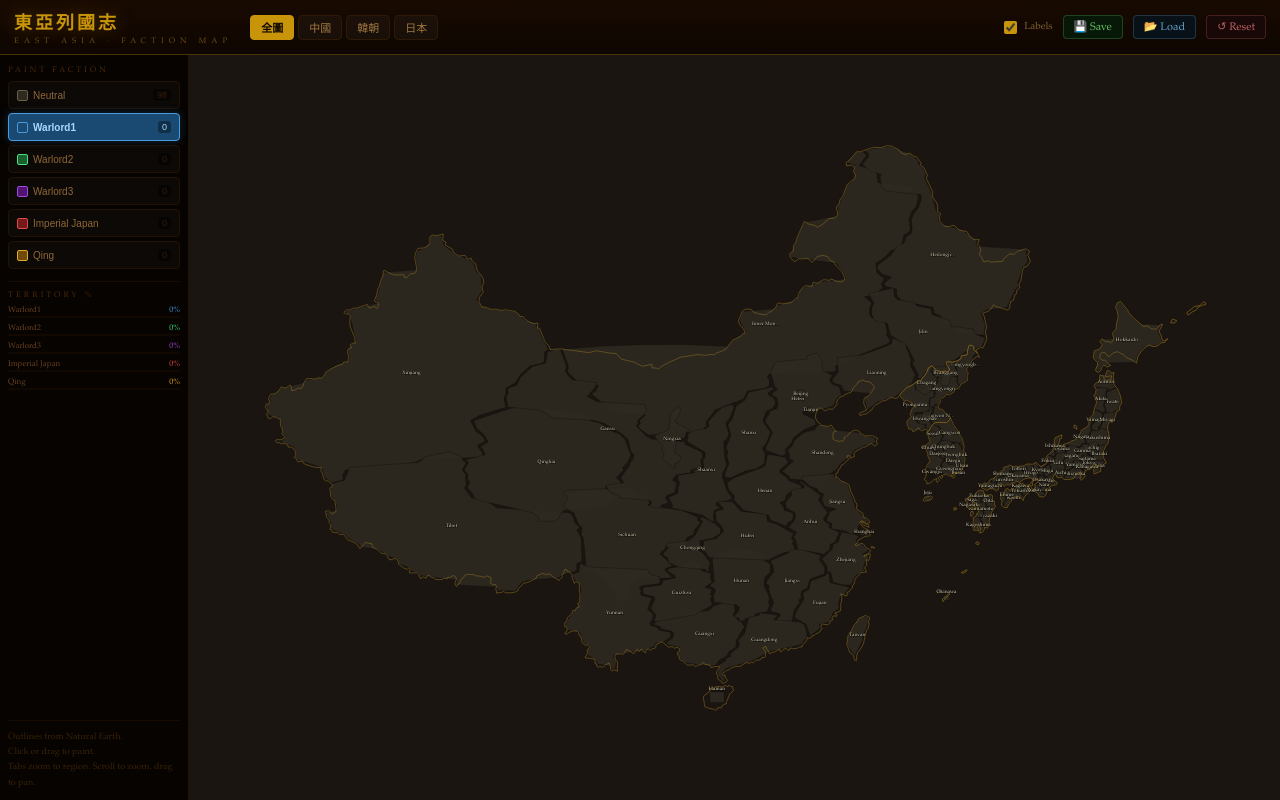
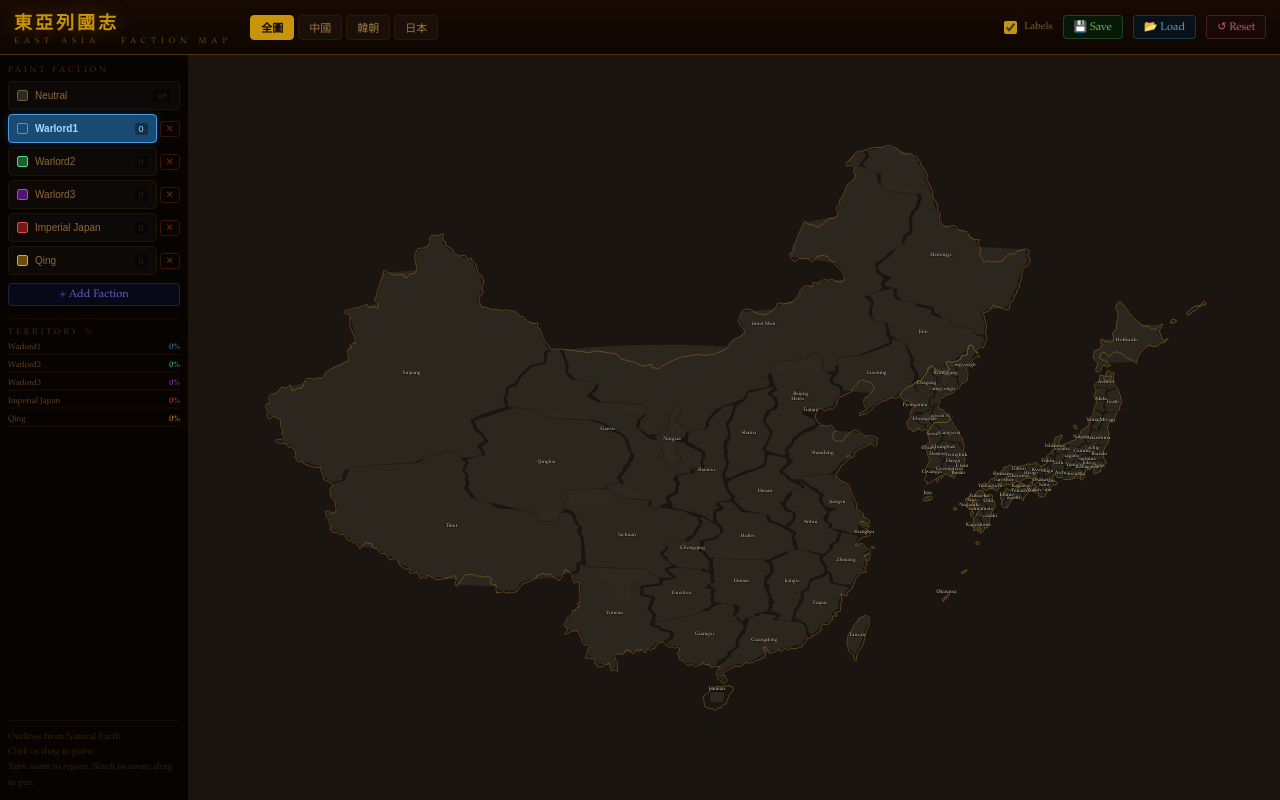
Before and after one commit to joshuapeach25-rgb/east-asia-map, a React (Vite) app: page / in a window 1280 px wide. Built offline with nearby package versions, Linux system fonts and the light colour scheme.

Commit message:
Ability to Add and Remove factions

```diff
--- a/src/App.jsx
+++ b/src/App.jsx
@@ -684,18 +684,18 @@ const BUNDLE = {
     }
 };
 
-const FACTIONS = [
+const STORAGE_KEY = "east-asia-v7";
+
+export default function App() {
+    const [pmap, setPmap] = useState({});
+    const [factions, setFactions] = useState([
         {id: "neutral", name: "Neutral", color: "#2e2a22", border: "#6a5e44", text: "#c8b890"},
         {id: "wei", name: "Warlord1", color: "#1a4a72", border: "#4a9ae0", text: "#a8d8ff"},
         {id: "wu", name: "Warlord2", color: "#1a6030", border: "#4ae080", text: "#a8ffc4"},
         {id: "jin", name: "Warlord3", color: "#501472", border: "#a04ae0", text: "#dda8ff"},
         {id: "shu", name: "Imperial Japan", color: "#721a1a", border: "#e04a4a", text: "#ffa8a8"},
         {id: "han", name: "Qing", color: "#6e4a04", border: "#e0a830", text: "#ffe8a0"},
-];
-const STORAGE_KEY = "east-asia-v7";
-
-export default function App() {
-    const [pmap, setPmap] = useState({});
+    ]);
     const [faction, setFaction] = useState("wei");
     const [tooltip, setTooltip] = useState(null);
     const [msg, setMsg] = useState("");
@@ -720,9 +720,12 @@ export default function App() {
         (async () => {
             try {
                 const s = await window.storage.get(STORAGE_KEY);
-                if (s) setPmap(JSON.parse(s.value).pmap || {});
-            } catch { /* empty */
+                if (s) {
+                    const data = JSON.parse(s.value);
+                    setPmap(data.pmap || {});
+                    if (data.factions) setFactions(data.factions);
                 }
+            } catch { /* empty */ }
         })();
     }, []);
 
@@ -737,9 +740,6 @@ export default function App() {
     );
     const allProvinces = BUNDLE.provinces.features;
 
-    // Build projection
-    // fitExtent squashes East Asia because lng span >> Mercator y span.
-    // Fix: compute scale from height, use that directly.
     const {w, h} = dims;
     let proj = null, path = null;
 
@@ -759,8 +759,6 @@ export default function App() {
         const ySpan = mY(latMax) - mY(latMin);
 
         if (view === "all") {
-            // Use full-extent fitted projection for "all" view
-            // scaleByW=609 fits everything from Xinjiang(73.5E) to Japan(148.8E)
             const allScaleByH = (h - 100) / ySpan;
             const allScaleByW = (w - 100) / (75.3 * Math.PI / 180);
             const allScale = Math.min(allScaleByH, allScaleByW) * 0.95;
@@ -769,7 +767,6 @@ export default function App() {
                 .scale(allScale)
                 .translate([w / 2, h / 2]);
         } else {
-            // For Japan specifically, fit to main islands to avoid Okinawa shrinking everything
             const isJapan = view === "japan";
             const fitLatMin = isJapan ? 31.0 : latMin;
             const fitLatMax = isJapan ? 45.5 : latMax;
@@ -792,17 +789,13 @@ export default function App() {
 
     const getId = f => f.properties.name;
     const getFactionId = f => pmap[getId(f)] || "neutral";
-    const getFill = f => FACTIONS.find(x => x.id === getFactionId(f))?.color || "#2e2a22";
-    const getBorder = f => FACTIONS.find(x => x.id === getFactionId(f))?.border || "#6a5e44";
+    const getFill = f => factions.find(x => x.id === getFactionId(f))?.color || "#2e2a22";
+    const getBorder = f => factions.find(x => x.id === getFactionId(f))?.border || "#6a5e44";
     const paint = f => setPmap(p => ({...p, [getId(f)]: faction}));
 
     const counts = {};
-    FACTIONS.forEach(f => {
-        counts[f.id] = 0;
-    });
-    allProvinces.forEach(f => {
-        counts[getFactionId(f)]++;
-    });
+    factions.forEach(f => { counts[f.id] = 0; });
+    allProvinces.forEach(f => { counts[getFactionId(f)]++; });
     ["Hainan", "Jeju", "Okinawa"].forEach(name => {
         const fid = pmap[name] || "neutral";
         if (counts[fid] !== undefined) counts[fid]++;
@@ -811,7 +804,7 @@ export default function App() {
 
     const save = async () => {
         try {
-            await window.storage.set(STORAGE_KEY, JSON.stringify({pmap}));
+            await window.storage.set(STORAGE_KEY, JSON.stringify({pmap, factions}));
             setMsg("Saved ✓");
             setTimeout(() => setMsg(""), 2000);
         } catch {
@@ -822,13 +815,43 @@ export default function App() {
         try {
             const s = await window.storage.get(STORAGE_KEY);
             if (s) {
-                setPmap(JSON.parse(s.value).pmap || {});
+                const data = JSON.parse(s.value);
+                setPmap(data.pmap || {});
+                if (data.factions) setFactions(data.factions);
                 setMsg("Loaded ✓");
             } else setMsg("No save");
             setTimeout(() => setMsg(""), 2000);
         } catch {
             setMsg("Error");
         }
+    };
+
+    const renameFaction = (id, newName) => {
+        setFactions(prev => prev.map(x => x.id === id ? {...x, name: newName} : x));
+    };
+
+    const addFaction = () => {
+        const id = "faction_" + Date.now();
+        const hue = Math.floor(Math.random() * 360);
+        setFactions(prev => [...prev, {
+            id,
+            name: "New Faction",
+            color: `hsl(${hue}, 60%, 18%)`,
+            border: `hsl(${hue}, 70%, 52%)`,
+            text: `hsl(${hue}, 80%, 78%)`
+        }]);
+        setFaction(id);
+    };
+
+    const removeFaction = (id) => {
+        if (id === "neutral") return;
+        setFactions(prev => prev.filter(x => x.id !== id));
+        setPmap(prev => {
+            const next = {...prev};
+            Object.keys(next).forEach(k => { if (next[k] === id) delete next[k]; });
+            return next;
+        });
+        if (faction === id) setFaction("neutral");
     };
 
     const TAB = k => ({
@@ -866,8 +889,7 @@ export default function App() {
                     <div style={{
                         fontSize: 18, fontWeight: "bold", color: "#c8940a",
                         letterSpacing: 3, textShadow: "0 0 20px #c8940a55"
-                    }}>東亞列國志
-                    </div>
+                    }}>東亞列國志</div>
                     <div style={{fontSize: 8, color: "#6a4a14", letterSpacing: 5}}>EAST ASIA · FACTION MAP</div>
                 </div>
                 <div style={{display: "flex", gap: 4, marginLeft: 8}}>
@@ -877,12 +899,8 @@ export default function App() {
                 </div>
                 <div style={{flex: 1}}/>
                 <label style={{
-                    fontSize: 10,
-                    color: "#806030",
-                    cursor: "pointer",
-                    display: "flex",
-                    alignItems: "center",
-                    gap: 4
+                    fontSize: 10, color: "#806030", cursor: "pointer",
+                    display: "flex", alignItems: "center", gap: 4
                 }}>
                     <input type="checkbox" checked={labels} onChange={e => setLabels(e.target.checked)}
                            style={{accentColor: "#c8940a"}}/>
@@ -902,8 +920,11 @@ export default function App() {
                     overflowY: "auto", flexShrink: 0
                 }}>
                     <div style={{fontSize: 8, color: "#4a2a08", letterSpacing: 3, marginBottom: 2}}>PAINT FACTION</div>
-                    {FACTIONS.map(f => (
-                        <button key={f.id} onClick={() => setFaction(f.id)} style={{
+
+                    {factions.map(f => (
+                        <div key={f.id} style={{display: "flex", alignItems: "center", gap: 3}}>
+                            <button onClick={() => setFaction(f.id)} style={{
+                                flex: 1,
                                 background: faction === f.id ? f.color : "rgba(255,255,255,0.025)",
                                 border: `1.5px solid ${faction === f.id ? f.border : "#221204"}`,
                                 borderRadius: 4, padding: "7px 8px", cursor: "pointer",
@@ -916,26 +937,48 @@ export default function App() {
                                         width: 9, height: 9, borderRadius: 2,
                                         background: f.color, border: `1px solid ${f.border}`, flexShrink: 0
                                     }}/>
-                                <span style={{
-                                    fontSize: 10,
+                                    <input
+                                        value={f.name}
+                                        onChange={e => renameFaction(f.id, e.target.value)}
+                                        onClick={e => e.stopPropagation()}
+                                        style={{
+                                            background: "transparent", border: "none", outline: "none",
                                             color: faction === f.id ? f.text : "#906838",
-                                    fontWeight: faction === f.id ? "bold" : "normal"
-                                }}>{f.name}</span>
+                                            fontFamily: "inherit", fontSize: 10,
+                                            fontWeight: faction === f.id ? "bold" : "normal",
+                                            width: 72, cursor: "text",
+                                        }}
+                                    />
                                 </div>
                                 <span style={{
-                                fontSize: 9,
-                                color: faction === f.id ? f.text : "#3a1a04",
+                                    fontSize: 9, color: faction === f.id ? f.text : "#3a1a04",
                                     background: "rgba(0,0,0,0.35)", borderRadius: 3, padding: "1px 4px"
                                 }}>
                                     {counts[f.id] || 0}
                                 </span>
                             </button>
+                            {f.id !== "neutral" && (
+                                <button
+                                    onClick={() => removeFaction(f.id)}
+                                    title="Remove faction"
+                                    style={{
+                                        background: "none", border: "1px solid #3a1204",
+                                        color: "#6a2a10", borderRadius: 3, cursor: "pointer",
+                                        fontSize: 10, padding: "2px 5px", lineHeight: 1,
+                                        flexShrink: 0,
+                                    }}>✕</button>
+                            )}
+                        </div>
                     ))}
 
+                    <button onClick={addFaction} style={{
+                        ...BTN("#080818", "#6060c0"),
+                        marginTop: 4, width: "100%", textAlign: "center"
+                    }}>+ Add Faction</button>
+
                     <div style={{marginTop: 8, paddingTop: 8, borderTop: "1px solid #180c02"}}>
-                        <div style={{fontSize: 8, color: "#4a2a08", letterSpacing: 3, marginBottom: 5}}>TERRITORY %
-                        </div>
-                        {FACTIONS.filter(f => f.id !== "neutral").map(f => {
+                        <div style={{fontSize: 8, color: "#4a2a08", letterSpacing: 3, marginBottom: 5}}>TERRITORY %</div>
+                        {factions.filter(f => f.id !== "neutral").map(f => {
                             const pct = Math.round((counts[f.id] || 0) / total * 100);
                             return (
                                 <div key={f.id} style={{marginBottom: 5}}>
@@ -946,8 +989,7 @@ export default function App() {
                                         <span>{f.name}</span>
                                         <span style={{color: f.border}}>{pct}%</span>
                                     </div>
-                                    <div
-                                        style={{height: 2, background: "#120802", borderRadius: 1, overflow: "hidden"}}>
+                                    <div style={{height: 2, background: "#120802", borderRadius: 1, overflow: "hidden"}}>
                                         <div style={{
                                             height: "100%", width: `${pct}%`,
                                             background: f.color, borderRadius: 1, transition: "width 0.3s"
@@ -988,7 +1030,6 @@ export default function App() {
                          const my = e.clientY - rect.top;
                          setZoom(z => {
                              const k2 = Math.min(12, Math.max(0.5, z.k * factor));
-                             // zoom toward mouse pointer
                              const x2 = mx - (mx - z.x) * (k2 / z.k);
                              const y2 = my - (my - z.y) * (k2 / z.k);
                              return {k: k2, x: x2, y: y2};
@@ -1020,22 +1061,23 @@ export default function App() {
                             </defs>
 
                             <g clipPath="url(#mapclip)">
-                                <g transform={'translate(${zoom.x},${zoom.y}) scale(${zoom.k})'}
+                                <g transform={`translate(${zoom.x},${zoom.y}) scale(${zoom.k})`}
                                    onMouseDown={e => {
                                        if (e.button !== 0) return;
-                                       setIsDragging(true); // Changed
+                                       setIsDragging(true);
                                        dragStart.current = {x: e.clientX - zoom.x, y: e.clientY - zoom.y};
                                        e.stopPropagation();
                                    }}
                                    onMouseMove={e => {
-                                       if (!isDragging || !dragStart.current) return; // Changed
+                                       if (!isDragging || !dragStart.current) return;
                                        setZoom(z => ({...z,
                                            x: e.clientX - dragStart.current.x,
                                            y: e.clientY - dragStart.current.y
                                        }));
                                    }}
-                                   onMouseUp={() => { setIsDragging(false); }} // Changed
-                                   style={{cursor: isDragging ? "grabbing" : zoom.k > 1 ? "grab" : "crosshair"}}> {/* Changed */}
+                                   onMouseUp={() => { setIsDragging(false); }}
+                                   style={{cursor: isDragging ? "grabbing" : zoom.k > 1 ? "grab" : "crosshair"}}>
+
                                     {view === "all" && [
                                         {x: 0.26, y: 0.84, t: "South China Sea", s: 10},
                                         {x: 0.60, y: 0.73, t: "East China Sea", s: 8},
@@ -1059,7 +1101,7 @@ export default function App() {
                                     {ISLAND_DEFS.filter(isl => !countryFilter || isl.country === countryFilter).map(isl => {
                                         const [sx, sy] = proj([isl.lng, isl.lat]);
                                         const fid = pmap[isl.name] || "neutral";
-                                        const fc = FACTIONS.find(x => x.id === fid);
+                                        const fc = factions.find(x => x.id === fid);
                                         return (
                                             <g key={isl.name}
                                                onMouseDown={() => setPmap(p => ({...p, [isl.name]: faction}))}
@@ -1067,7 +1109,7 @@ export default function App() {
                                                    if (painting) setPmap(p => ({...p, [isl.name]: faction}));
                                                    setTooltip({
                                                        x: e.clientX, y: e.clientY, name: isl.name,
-                                                       faction: FACTIONS.find(x => x.id === (pmap[isl.name] || "neutral"))?.name || "Neutral"
+                                                       faction: factions.find(x => x.id === (pmap[isl.name] || "neutral"))?.name || "Neutral"
                                                    });
                                                }}
                                                onMouseLeave={() => setTooltip(null)}>
@@ -1085,9 +1127,8 @@ export default function App() {
                                                 {labels && (
                                                     <text x={sx} y={sy - isl.h / 2 - 2} textAnchor="middle" fontSize="5"
                                                           fill="rgba(255,245,210,0.9)" stroke="rgba(0,0,0,0.8)"
-                                                          strokeWidth="0.5"
-                                                          paintOrder="stroke" fontFamily="Palatino Linotype,serif"
-                                                          pointerEvents="none">
+                                                          strokeWidth="0.5" paintOrder="stroke"
+                                                          fontFamily="Palatino Linotype,serif" pointerEvents="none">
                                                         {isl.name}
                                                     </text>
                                                 )}
@@ -1102,9 +1143,7 @@ export default function App() {
                                         const border = getBorder(feat);
                                         const name = getId(feat);
                                         let cx = 0, cy = 0;
-                                        try {
-                                            [cx, cy] = path.centroid(feat);
-                                        } catch { /* empty */ }
+                                        try { [cx, cy] = path.centroid(feat); } catch { /* empty */ }
                                         const sw = view === "all" ? 0.3 : 0.6;
                                         const fs = view === "all" ? 5 : 9;
                                         return (
@@ -1114,14 +1153,13 @@ export default function App() {
                                                    if (painting) paint(feat);
                                                    setTooltip({
                                                        x: e.clientX, y: e.clientY, name,
-                                                       faction: FACTIONS.find(x => x.id === getFactionId(feat))?.name || "Neutral"
+                                                       faction: factions.find(x => x.id === getFactionId(feat))?.name || "Neutral"
                                                    });
                                                }}
                                                onMouseLeave={() => setTooltip(null)}>
                                                 <path d={d}
                                                       fill={fill} stroke="#0a0600" strokeWidth={sw} opacity={0.88}
-                                                      fillRule="evenodd"
-                                                      style={{transition: "fill 0.12s"}}
+                                                      fillRule="evenodd" style={{transition: "fill 0.12s"}}
                                                       onMouseEnter={e => {
                                                           e.currentTarget.style.opacity = "1";
                                                           e.currentTarget.style.stroke = border;
@@ -1159,7 +1197,6 @@ export default function App() {
 
                                 </g>
                             </g>
-
                         </svg>
                     )}
 
```
Lines whose indentation alone changed are shown as unchanged.
